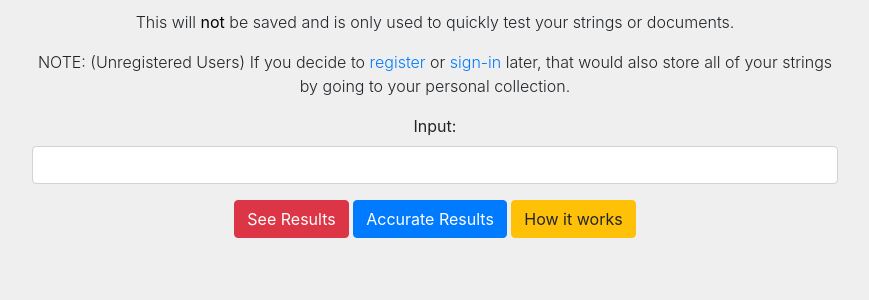
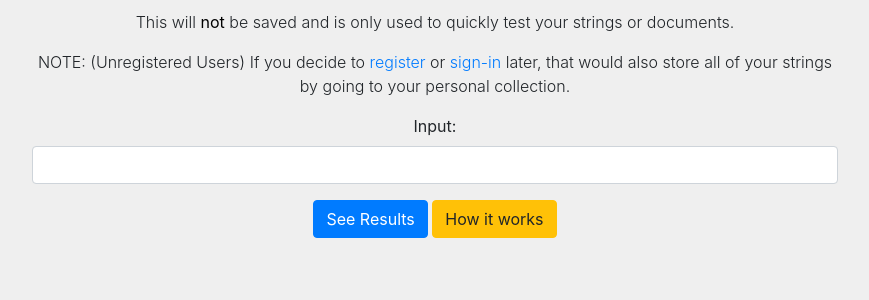
Before and after one commit to serenuy/EnglishGrammar-Project, a Django app: page /quick-post/ in a window 1280 px wide. Shown: the part 173-473 px from the top of the page, without its empty margins (149-1018 px from the left). Run offline with Django 4.2, Linux system fonts and the light colour scheme; some libraries are stand-ins or nearby versions.

Commit message:
Updated files

```diff
--- a/main/templates/main/all_data.html
+++ b/main/templates/main/all_data.html
@@ -4,9 +4,11 @@
 
 {% block content %}
 	{% if user.is_authenticated %}
-	<a href="/collections/{{user.get_username}}/" style="margin-left:-200px; text-decoration: none; padding:8px 16px; border-radius: 50%; background-color: #f1f1f1; color: black;" class="previous round">&#8249;</a>
+	<a href="/collections/{{user.get_username}}/" style="margin-left:0px; text-decoration: none; padding:8px 16px; border-radius: 50%; background-color: #f1f1f1; color: black;" class="previous round">&#8249;</a>
+	<br/>
 	{% else %}
-	<a href="/quick-post/" style="margin-left:-200px; text-decoration: none; padding:8px 16px; border-radius: 50%; background-color: #f1f1f1; color: black;" class="previous round">&#8249;</a>
+	<a href="/quick-post/" style="margin-left:0px; text-decoration: none; padding:8px 16px; border-radius: 50%; background-color: #f1f1f1; color: black;" class="previous round">&#8249;</a>
+	<br/>
 	{% endif %}
 
 	<style>
--- a/main/templates/main/quickpost.html
+++ b/main/templates/main/quickpost.html
@@ -23,8 +23,7 @@
 			{{form|crispy}}
 			<div class="input-group mb-3">
 				<div class="col text-center">
-				<button type="submit" name="save" class="btn btn-danger">See Results</button>
-				<button type="submit" name="accurate_save" class="btn btn-primary">Accurate Results</button>
+				<button type="submit" name="save" class="btn btn-primary">See Results</button>
 				<button type="button" class="btn btn-warning" data-toggle="modal" data-target="#checkbtn">How it works</button>
 				</div>
 
@@ -40,14 +39,13 @@
 			      <div class="modal-body">
 			      	<h5>Instructions</h5>
 			        <p>Type your text into the input field.<br />
-			        Click <b>"See Results"</b> if you would like to see what word was found along with the grammar<br />
-			        Click <b>"Accurate Results"</b> if you would like to see only the grammar found which is more accurate<br /></p>
+			        Click <b>"See Results"</b><br /></p>
 			        <hr>
 			        <h5>Accurate Results</h5>
 					<p>You will then be taken to a dashboard page of the results found from the input<br />
 					Accurate results is intended to be more accurate because it contains less complex code to try
 					and find which word is found. With Accurate results you must read the input from left to
-					right and match it with the grammar found.</p>
+					right and match it with the grammar found. You can switch between the two on the same page.</p>
 			      </div>
 			      <div class="modal-footer">
 			        <button type="button" class="btn btn-secondary" data-dismiss="modal">Close</button>
--- a/main/views.py
+++ b/main/views.py
@@ -70,7 +70,7 @@ def accurate_data(response, id):
 				count-=1
 			counts.append(used_grammar.count(grammar_exist[i]))
 
-	return render(response, "main/accurate_data.html", {"used_grammar":used_grammar, "text":text, "counts":counts, "output":output})
+	return render(response, "main/accurate_data.html", {"ls":ls,"used_grammar":used_grammar, "text":text, "counts":counts, "output":output})
 
 def containsNumber(value):
 	if True in [char.isdigit() for char in value]:
@@ -228,7 +228,7 @@ def data(response, id):
 
 	text_parsed = zip(used_grammar, words_ref)
 
-	return render(response, "main/data.html", {"text_parsed":text_parsed, "text":text, "counts":counts, "output":output})
+	return render(response, "main/data.html", {"ls":ls,"text_parsed":text_parsed, "text":text, "counts":counts, "output":output})
 
 def all_stats(response):
 	if not response.user.is_authenticated:
@@ -288,10 +288,7 @@ def quickpost(response):
 				t.save()
 			try:
 				grammar.parse(t.text.upper().lower())
-				if response.POST.get("save"):
-					return data(response, t.id)
-				else:
-					return accurate_data(response, t.id)
+				return data(response, t.id)
 			except Exception as e:
 				messages.error(response, "This input contains strings not found in our dictionary, please try something different.")
 				t.delete()
@@ -329,12 +326,10 @@ def create(response):
 				t = Collection(text=n)
 				t.save()
 				response.user.collection.add(t)
+
 			try:
 				grammar.parse(t.text.upper().lower())
-				if response.POST.get("save"):
-					return redirect("/data/%i" % t.id)
-				else:
-					return redirect("/accurate_data/%i" % t.id)
+				return redirect("/accurate_data/%i" % t.id)
 			except:
 				t.delete()
 				messages.error(response, "This input contains strings not found in our dictionary, please try something different.")
```
Also changed, not shown: For TA to Read.txt (+3 -4 lines), main/templates/main/accurate_data.html (+6 -2 lines), main/templates/main/create.html (+3 -4 lines), main/templates/main/data.html (+10 -3 lines), db.sqlite3.
